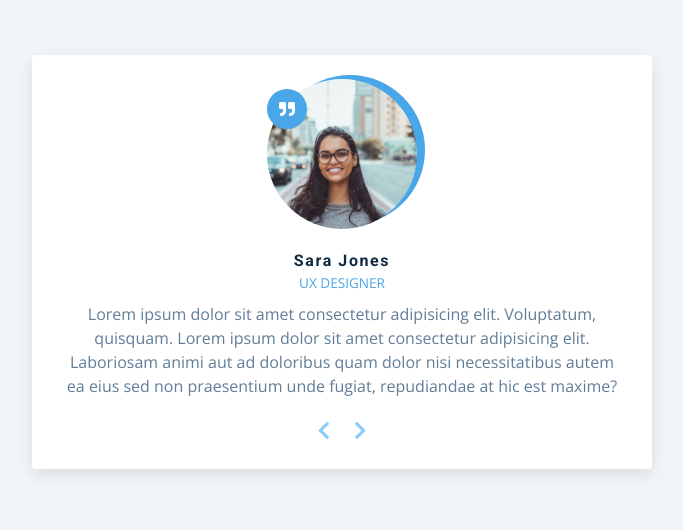
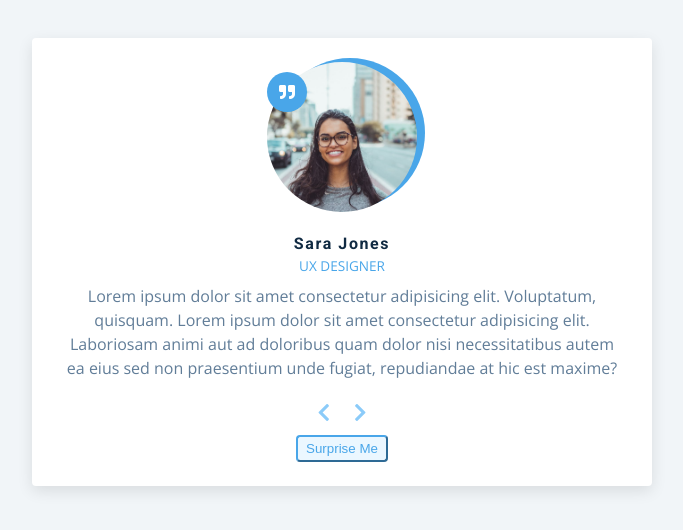
Before and after one commit to sakshamgurbhele/Mini-Script, a plain HTML site: page 03-reviews/setup/index.html in a window 1280 px wide. Shown: the part 198-728 px from the top of the page, without its empty margins (298-981 px from the left). Drawn offline with nearby package versions, Linux system fonts and the light colour scheme.

Commit message:
suprise button

```diff
--- a/03-reviews/setup/index.html
+++ b/03-reviews/setup/index.html
@@ -42,6 +42,8 @@
               <i class="fas fa-chevron-right"></i>
             </button>
           </div>
+           <!-- random button -->
+           <button class="random-btn">surprise me</button>
       </section>
     </main>
     <!-- javascript -->
```
